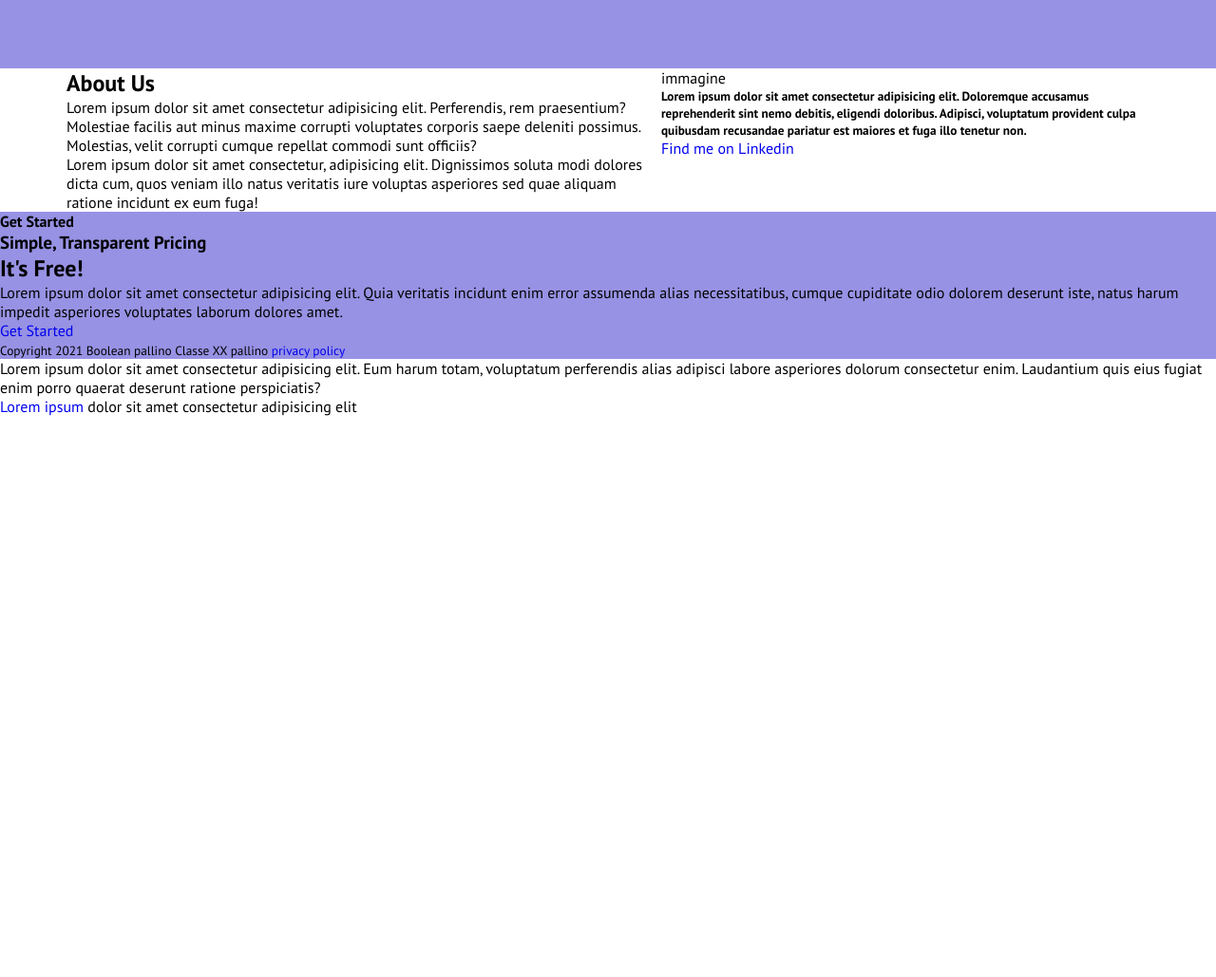
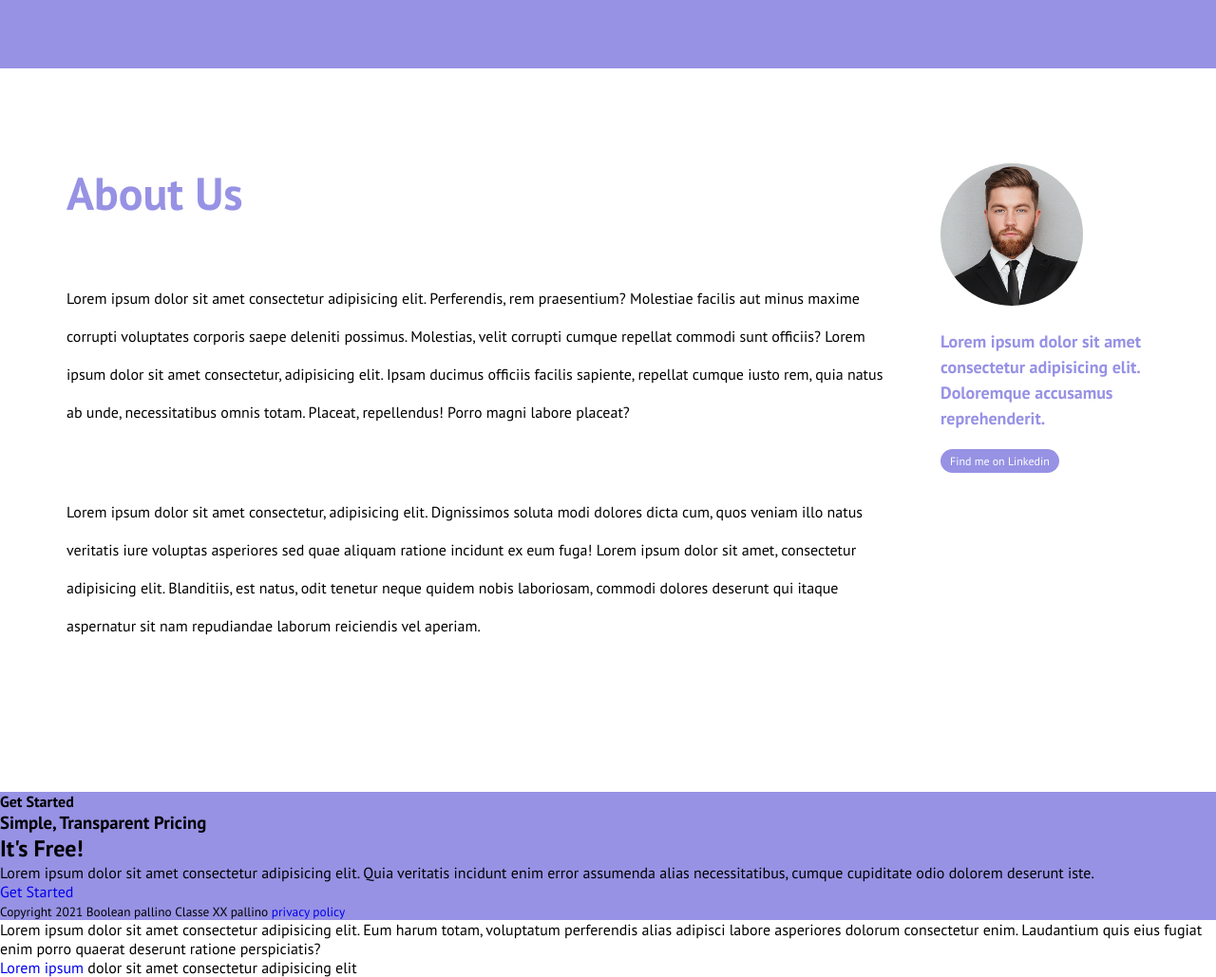
Before and after one commit to Vittoriocorradi/htmlcss-responsive-layout, a plain HTML site: page index.html in a window 1280 px wide. Shown: the part 4240-5269 px from the top of the page at 95% size. Before the commit the page ends 4678 px from the top, so only its background shows below. Drawn offline with Linux system fonts and the light colour scheme.

Commit message:
About us css

```diff
--- a/css/style.css
+++ b/css/style.css
@@ -124,6 +124,28 @@ main #jumbotron p {
 
 #benefits a {
     color: #fff;
+}
+
+#about-us h2 {
+    color: var(--second-color);
+    font-size: 3em;
+}
+
+#about-us .col-left p {
+    line-height: 2.5em;
+}
+
+#about-us .col-right h5 {
+    color: var(--second-color);
+    font-size: 1.625rem;
+    line-height: 1.5em;
+}
+
+@media screen and (min-width:992px) {
+
+    #about-us .col-right h5 {
+        font-size: 1.125rem;
+    }
 }
 
 /*
@@ -503,6 +525,45 @@ Jumbotron
 
 /* About us */
 
+
+#about-us .container-big {
+    gap: 2.5rem;
+    padding: 6.25rem 0 9.6875rem;
+}
+
+#about-us .col-left p:first-of-type {
+    margin: 3.75rem 0 4.0625rem;
+}
+
+#about-us .col-left {
+    width: 80%;
+    flex-grow: 1;
+}
+
+#about-us .col-right {
+    width: 20%;
+    flex-grow: 1;
+}
+
+#about-us .col-right img {
+    object-fit: cover;
+    border-radius: 50%;
+    height: 150px;
+    width: 150px;
+}
+
+#about-us .col-right h5 {
+    margin: 1.25rem 0;
+}
+
+#about-us .col-right a {
+    background-color: var(--second-color);
+    color: #fff;
+    font-size: .75rem;
+    padding: .3125rem .625rem;
+    border-radius: .9375rem;
+}
+
 @media screen and (min-width: 768px) {
 
     #about-us .container-big {
--- a/index.html
+++ b/index.html
@@ -174,12 +174,12 @@
             <div class="container-big flex wrap">
                 <div class="col-left">
                     <h2>About Us</h2>
-                    <p>Lorem ipsum dolor sit amet consectetur adipisicing elit. Perferendis, rem praesentium? Molestiae facilis aut minus maxime corrupti voluptates corporis saepe deleniti possimus. Molestias, velit corrupti cumque repellat commodi sunt officiis?</p>
-                    <p>Lorem ipsum dolor sit amet consectetur, adipisicing elit. Dignissimos soluta modi dolores dicta cum, quos veniam illo natus veritatis iure voluptas asperiores sed quae aliquam ratione incidunt ex eum fuga!</p>
+                    <p>Lorem ipsum dolor sit amet consectetur adipisicing elit. Perferendis, rem praesentium? Molestiae facilis aut minus maxime corrupti voluptates corporis saepe deleniti possimus. Molestias, velit corrupti cumque repellat commodi sunt officiis? Lorem ipsum dolor sit amet consectetur, adipisicing elit. Ipsam ducimus officiis facilis sapiente, repellat cumque iusto rem, quia natus ab unde, necessitatibus omnis totam. Placeat, repellendus! Porro magni labore placeat?</p>
+                    <p>Lorem ipsum dolor sit amet consectetur, adipisicing elit. Dignissimos soluta modi dolores dicta cum, quos veniam illo natus veritatis iure voluptas asperiores sed quae aliquam ratione incidunt ex eum fuga! Lorem ipsum dolor sit amet, consectetur adipisicing elit. Blanditiis, est natus, odit tenetur neque quidem nobis laboriosam, commodi dolores deserunt qui itaque aspernatur sit nam repudiandae laborum reiciendis vel aperiam.</p>
                 </div>
-                <div class="col right">
-                    <div>immagine</div>
-                    <h5>Lorem ipsum dolor sit amet consectetur adipisicing elit. Doloremque accusamus reprehenderit sint nemo debitis, eligendi doloribus. Adipisci, voluptatum provident culpa quibusdam recusandae pariatur est maiores et fuga illo tenetur non.</h5>
+                <div class="col-right">
+                    <img src="img/about.jpg" alt="Foto persona">
+                    <h5>Lorem ipsum dolor sit amet consectetur adipisicing elit. Doloremque accusamus reprehenderit.</h5>
                     <a href="#">Find me on Linkedin</a>
                 </div>
             </div>
@@ -188,7 +188,7 @@
             <strong>Get Started</strong>
             <h3>Simple, Transparent Pricing</h3>
             <h1>It's Free!</h1>
-            <p>Lorem ipsum dolor sit amet consectetur adipisicing elit. Quia veritatis incidunt enim error assumenda alias necessitatibus, cumque cupiditate odio dolorem deserunt iste, natus harum impedit asperiores voluptates laborum dolores amet.</p>
+            <p>Lorem ipsum dolor sit amet consectetur adipisicing elit. Quia veritatis incidunt enim error assumenda alias necessitatibus, cumque cupiditate odio dolorem deserunt iste.</p>
             <a href="#" class="btn">Get Started</a>
             <small>Copyright 2021 Boolean pallino Classe XX pallino <a href="#">privacy policy</a></small>
         </section>
```
Also changed, not shown: img/about.jpg (added).
